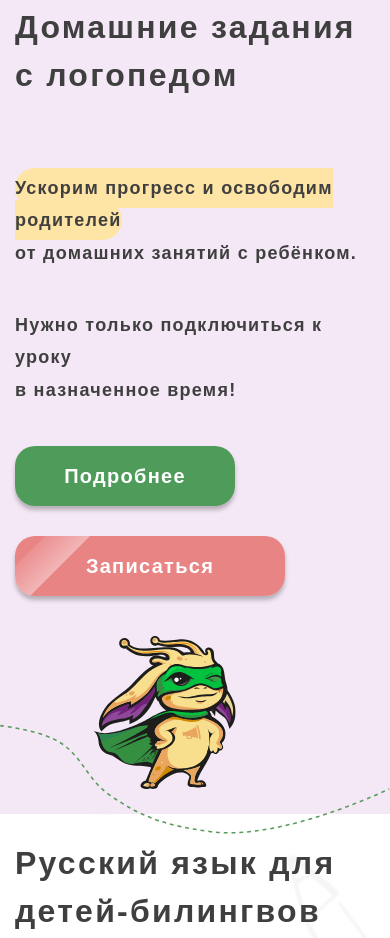
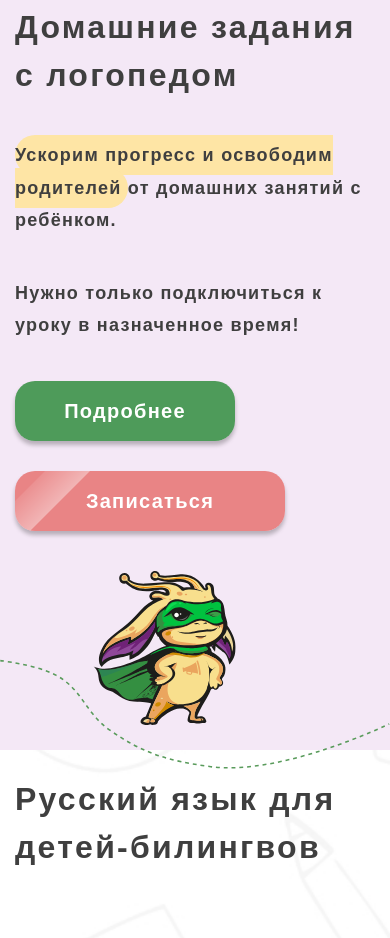
Before and after one commit to Mari9290/superspich, a plain HTML site: page index.html in a window 390 px wide. Shown: the part 2484-3422 px from the top of the page. Drawn offline with Linux system fonts and the light colour scheme.

Commit message:
adaptive homework

```diff
--- a/css/homework-service.css
+++ b/css/homework-service.css
@@ -145,6 +145,10 @@
         width: 220px;
     }
 
+    .homework-service__par {
+        white-space: normal;
+    }
+
 }
 
 @media (max-width: 530px) {
```
Also changed, not shown: 1 other file.
